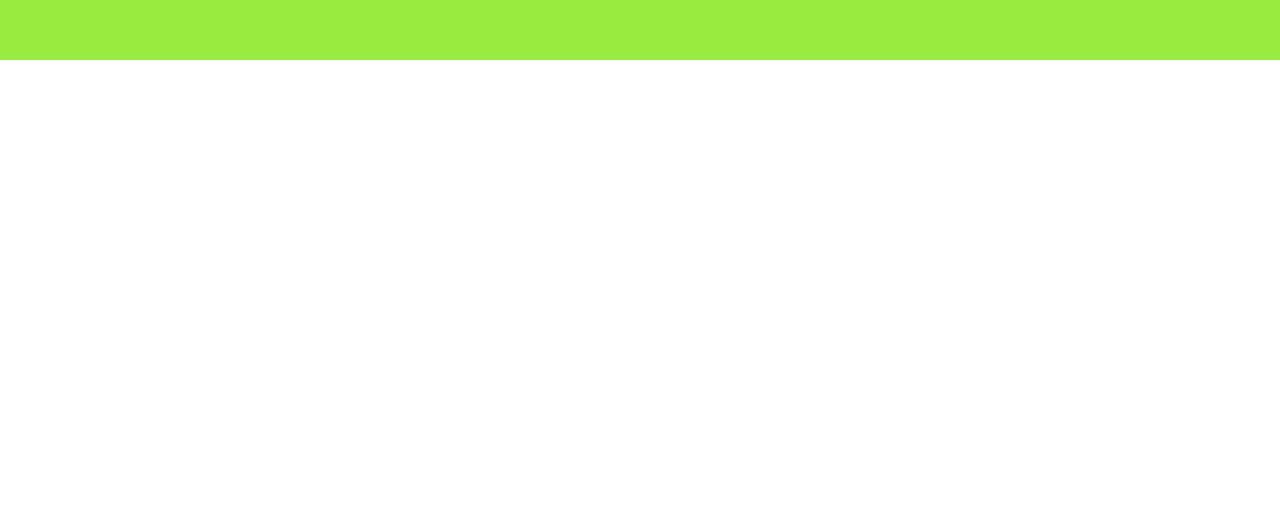
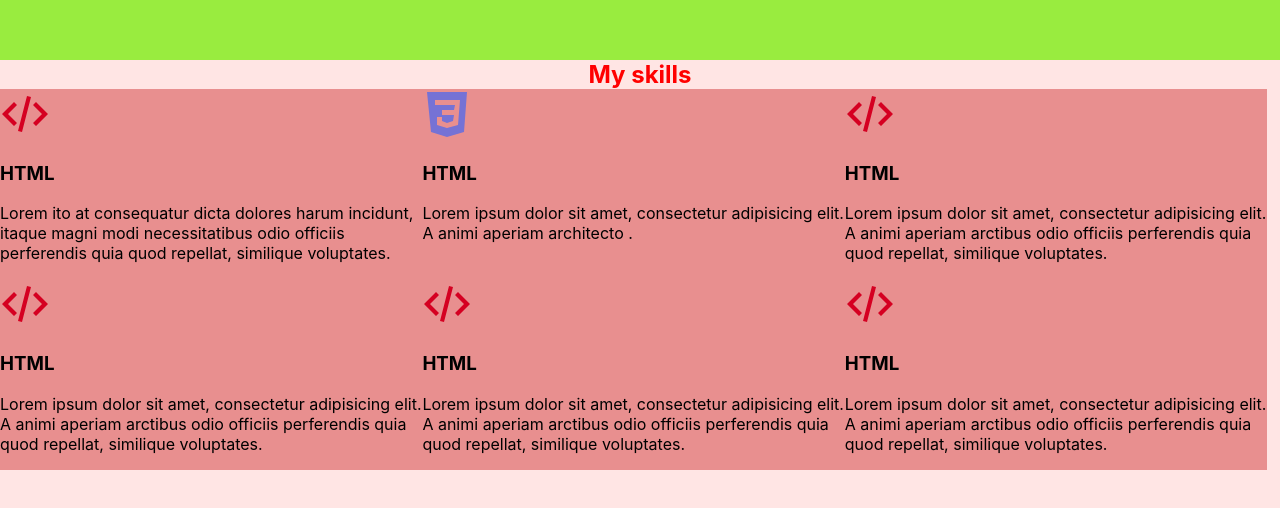
Before and after one commit to Yelkira/StyledPortfolio, a React app: page / in a window 1280 px wide. Shown: the part 794-1302 px from the top of the page. Before the commit the page ends 854 px from the top, so only its background shows below. Built offline with nearby package versions, Linux system fonts and the light colour scheme.

Commit message:
create  component Skills and Skill

```diff
--- a/src/App.tsx
+++ b/src/App.tsx
@@ -1,6 +1,7 @@
 import './App.css';
 import {Header} from "./layout/header/Header";
 import {Main} from "./layout/sections/main/Main";
+import {Skills} from "./layout/sections/skills/Skills";
 
 
 function App() {
@@ -8,6 +9,7 @@ function App() {
         <div className="App">
             <Header/>
             <Main/>
+            <Skills/>
         </div>
     );
 }
--- /dev/null
+++ b/src/layout/sections/skills/Skills.tsx
@@ -0,0 +1,47 @@
+import React from 'react';
+import styled from "styled-components";
+import {CssIcon} from "../../../assets/icons/IconCSS";
+import {HtmlIcon} from "../../../assets/icons/IconHtml";
+import {FlexContainer} from "../../../components/FlexContainer";
+import {SectionTitle} from "../../../components/SectionTitle";
+import {Skill} from "./skill/Skill";
+
+export const Skills = () => {
+    return (
+        <StyledSkills>
+            <SectionTitle>
+                My skills
+            </SectionTitle>
+            <FlexContainer wrap={'wrap'}>
+                <Skill Icon={<HtmlIcon/>}
+                       title={'HTML'}
+                       text={"Lorem ito at consequatur dicta dolores harum incidunt, itaque magni modi necessitatibus odio officiis perferendis quia quod repellat, similique voluptates."}/>
+                <Skill Icon={<CssIcon/>}
+                       title={'HTML'}
+                       text={"Lorem ipsum dolor sit amet, consectetur adipisicing elit. A animi aperiam architecto ."}/>
+                <Skill Icon={<HtmlIcon/>}
+                       title={'HTML'}
+                       text={"Lorem ipsum dolor sit amet, consectetur adipisicing elit. A animi aperiam arctibus odio officiis perferendis quia quod repellat, similique voluptates."}
+                />
+                <Skill Icon={<HtmlIcon/>}
+                       title={'HTML'}
+                       text={"Lorem ipsum dolor sit amet, consectetur adipisicing elit. A animi aperiam arctibus odio officiis perferendis quia quod repellat, similique voluptates."}
+                />
+                <Skill Icon={<HtmlIcon/>}
+                       title={'HTML'}
+                       text={"Lorem ipsum dolor sit amet, consectetur adipisicing elit. A animi aperiam arctibus odio officiis perferendis quia quod repellat, similique voluptates."}
+                />
+                <Skill Icon={<HtmlIcon/>}
+                       title={'HTML'}
+                       text={"Lorem ipsum dolor sit amet, consectetur adipisicing elit. A animi aperiam arctibus odio officiis perferendis quia quod repellat, similique voluptates."}
+                />
+            </FlexContainer>
+        </StyledSkills>
+    );
+};
+
+const StyledSkills = styled.div`
+  background-color: #ffe5e4;
+  min-height: 100vh;
+
+`
--- /dev/null
+++ b/src/layout/sections/skills/skill/Skill.tsx
@@ -0,0 +1,26 @@
+import React, {ReactNode} from 'react';
+import styled from "styled-components";
+
+type SkillPropsType = {
+    Icon: ReactNode
+    title:string
+    text:string
+}
+
+
+export const Skill = ({Icon, title, text}: SkillPropsType) => {
+    return (
+        <StyledSkill>
+            {Icon}
+            <SkillTitle>{title}</SkillTitle>
+            <SkillText>{text}</SkillText>
+        </StyledSkill>
+    );
+};
+
+const StyledSkill = styled.div`
+  width: 33%;
+  background-color: #e88f8f;
+`
+const SkillTitle = styled.h3``
+const SkillText = styled.p``
```
